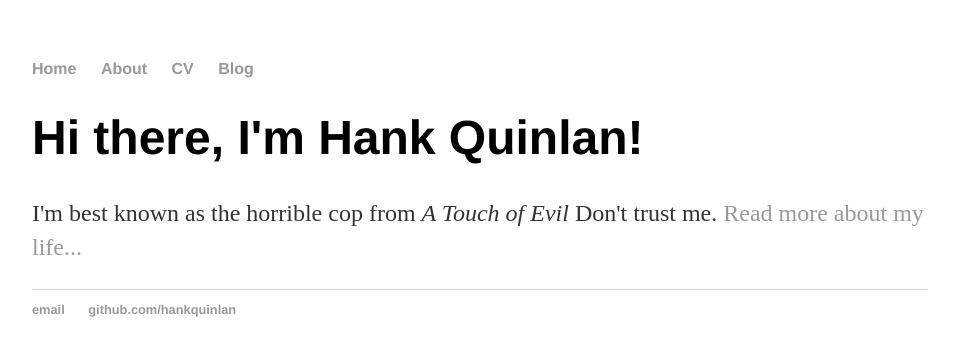
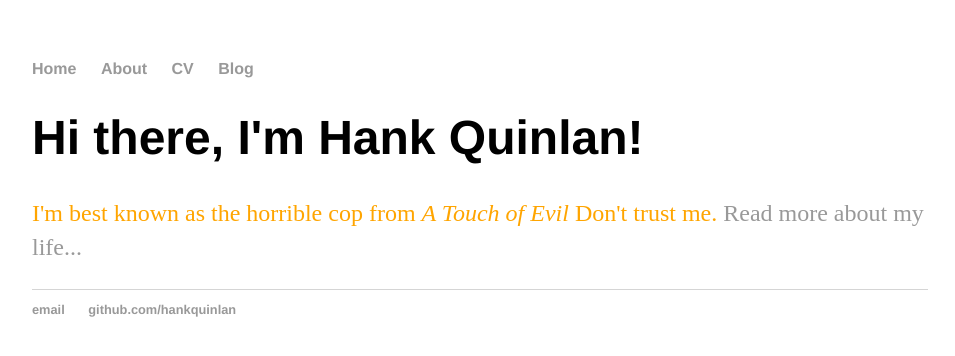
Before and after one commit to lizasivriver/lizasivriver, a Jekyll site: the page built from index.html, in a window 1280 px wide. Shown: the top 356 px of the page, without its empty margins (160-1115 px from the left). Built offline with Jekyll 4.4.1, drawn with Linux system fonts in a browser that asks for light colours.

Commit message:
update to orange

```diff
--- a/css/main.css
+++ b/css/main.css
@@ -26,7 +26,7 @@ h1 {
 p {
     font-size: 1.5em;
     line-height: 1.4em;
-    color: #333;
+    color: #ffa500;
 }
 footer {
     border-top: 1px solid #d5d5d5;
```
